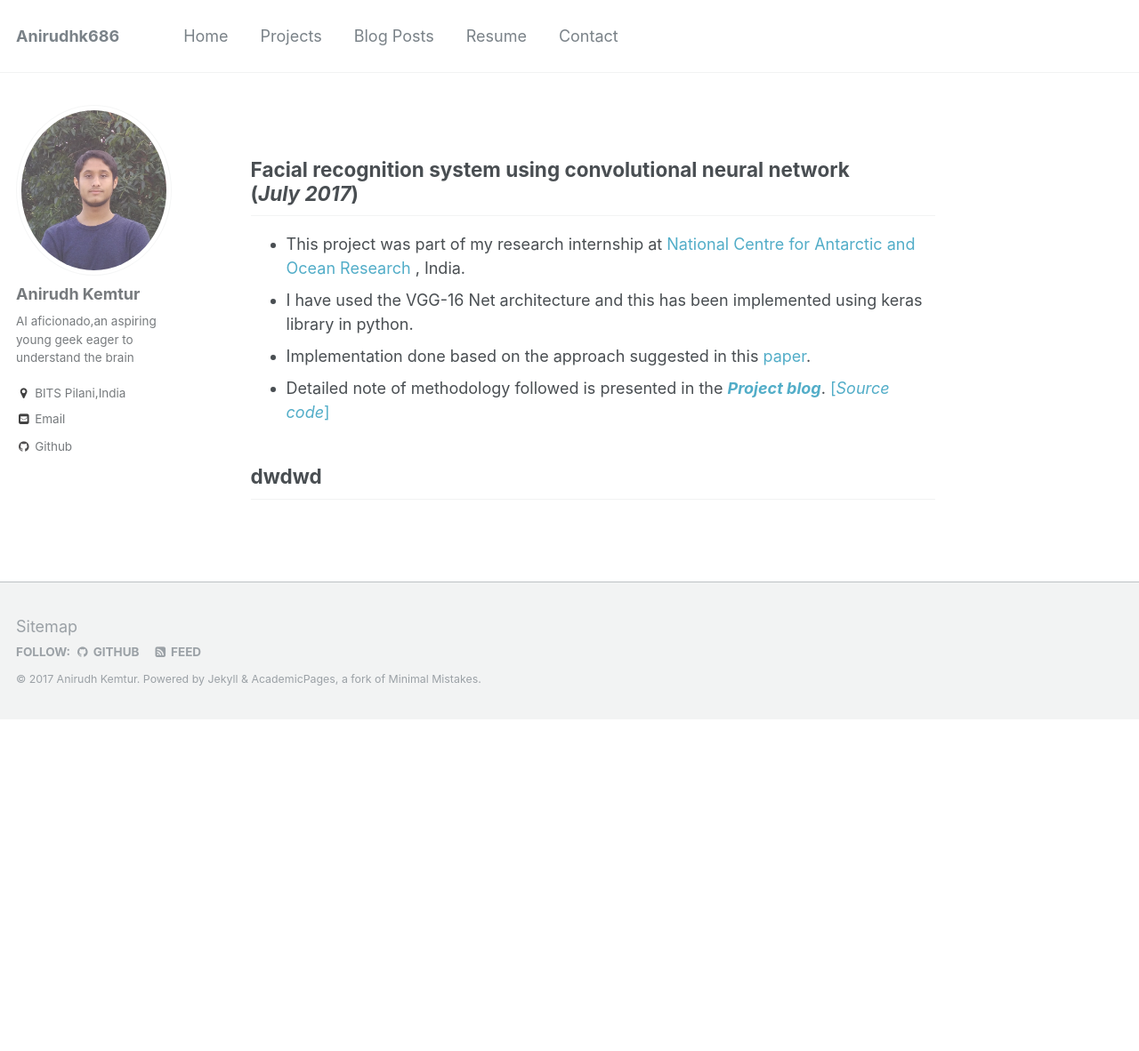
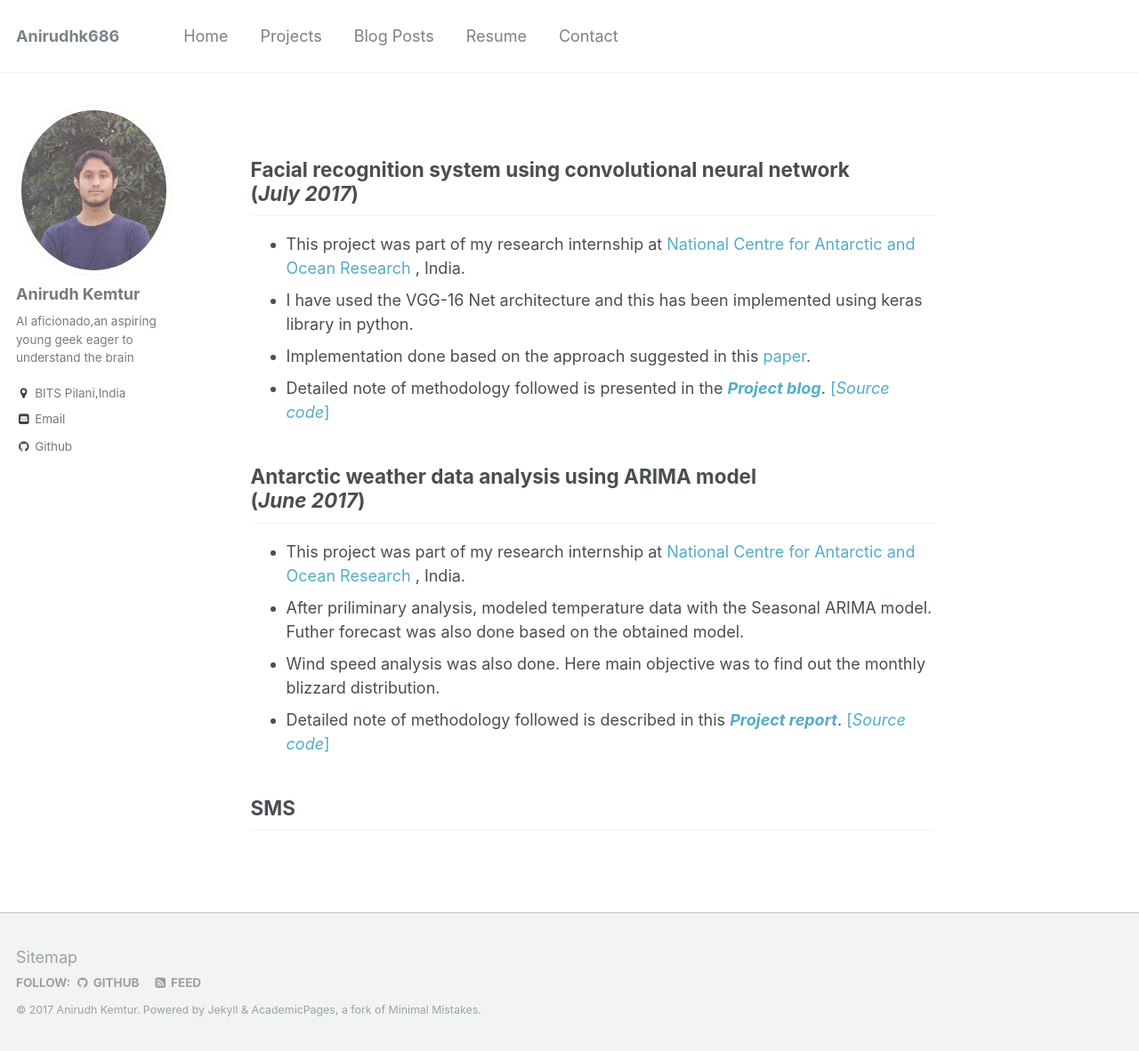
Before and after one commit to anirudhk686/anirudhk686.github.io, a Jekyll site: the page built from _pages/projects.md, in a window 1280 px wide and 1182 px high. Shown: the whole window at 89% size. Built offline with Jekyll 4.4.1, drawn with Linux system fonts in a browser that asks for light colours.

Commit message:
Update projects.md

```diff
--- a/_pages/projects.md
+++ b/_pages/projects.md
@@ -13,4 +13,11 @@ redirect_from:
 * Detailed note of methodology followed is presented in the [**_Project blog_**](https://anirudhk686.github.io/facial_recognition/).
 [[_Source code_]](https://github.com/anirudhk686/facial_recognition)
 
-## dwdwd
+## Antarctic weather data analysis using ARIMA model <br>(_June 2017_)
+* This project was part of my research internship at [National Centre for Antarctic and Ocean Research](http://www.ncaor.gov.in/) , India.
+* After priliminary analysis, modeled temperature data with the Seasonal ARIMA model. Futher forecast was also done based on the obtained model.
+* Wind speed analysis was also done. Here main objective was to find out the monthly blizzard distribution.
+* Detailed note of methodology followed is described in this [**_Project report_**](https://github.com/anirudhk686/weather_data_analysis/blob/master/Final_report.pdf).
+[[_Source code_]](https://github.com/anirudhk686/weather_data_analysis)
+
+## SMS
```
